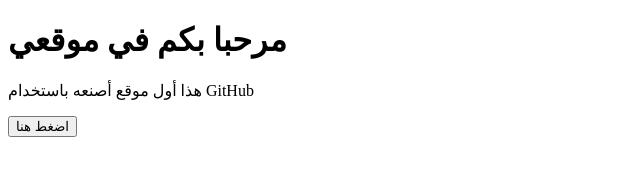
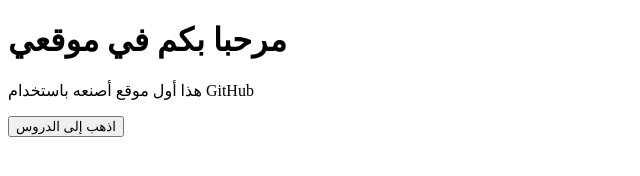
Before and after one commit to acileamine2026/my-website, a plain HTML site: page index.html in a window 1280 px wide. Shown: the whole page, without its empty margins (0-640 px from the left). Drawn offline with Linux system fonts and the light colour scheme.

Commit message:
fix home page link

```diff
--- a/index.html
+++ b/index.html
@@ -10,7 +10,9 @@
 
     <p>هذا أول موقع أصنعه باستخدام GitHub</p>
 
-    <button>اضغط هنا</button>
+    <a href="./lessons.html">
+        <button>اذهب إلى الدروس</button>
+    </a>
 
 </body>
 </html>
```
